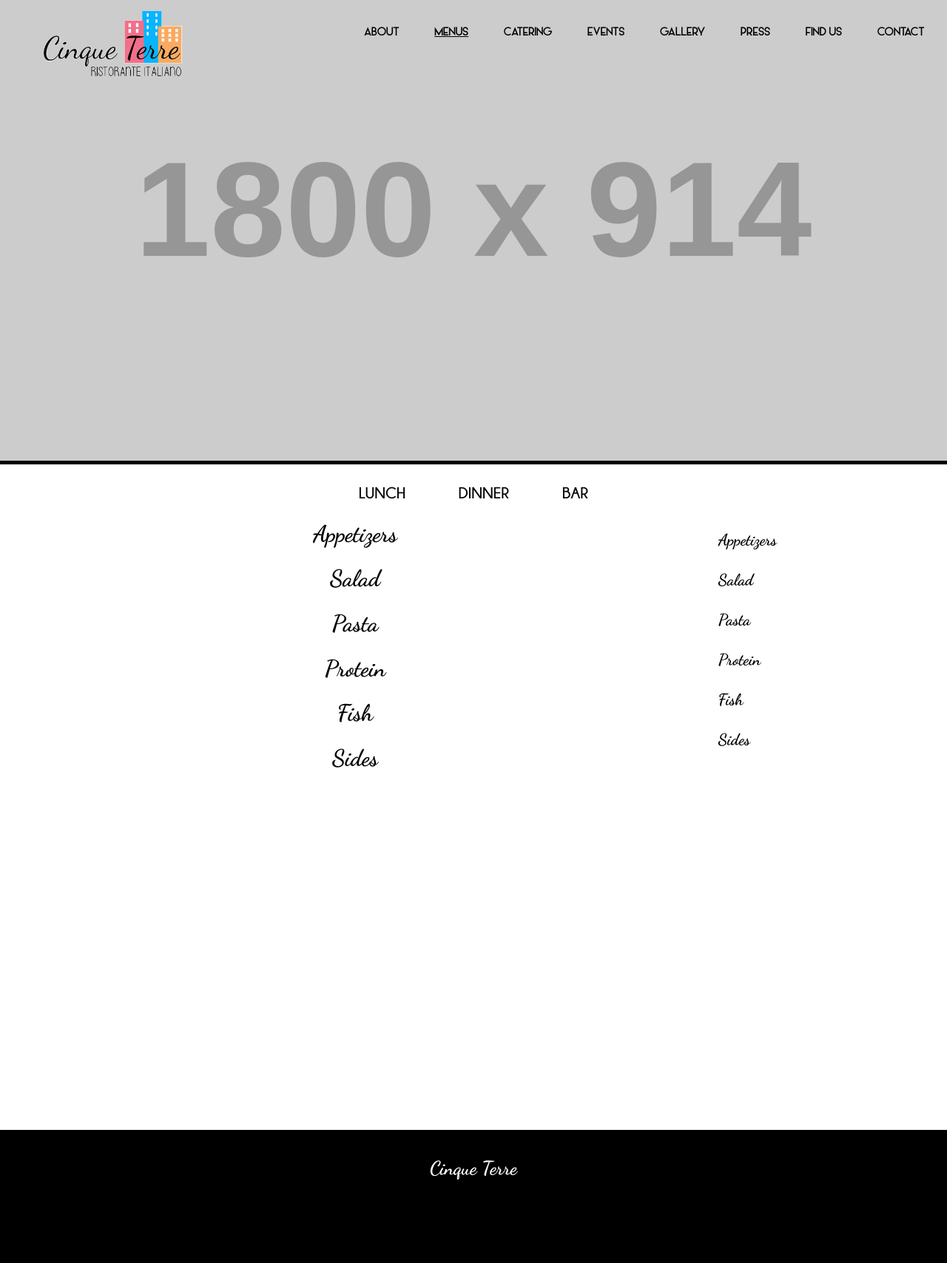
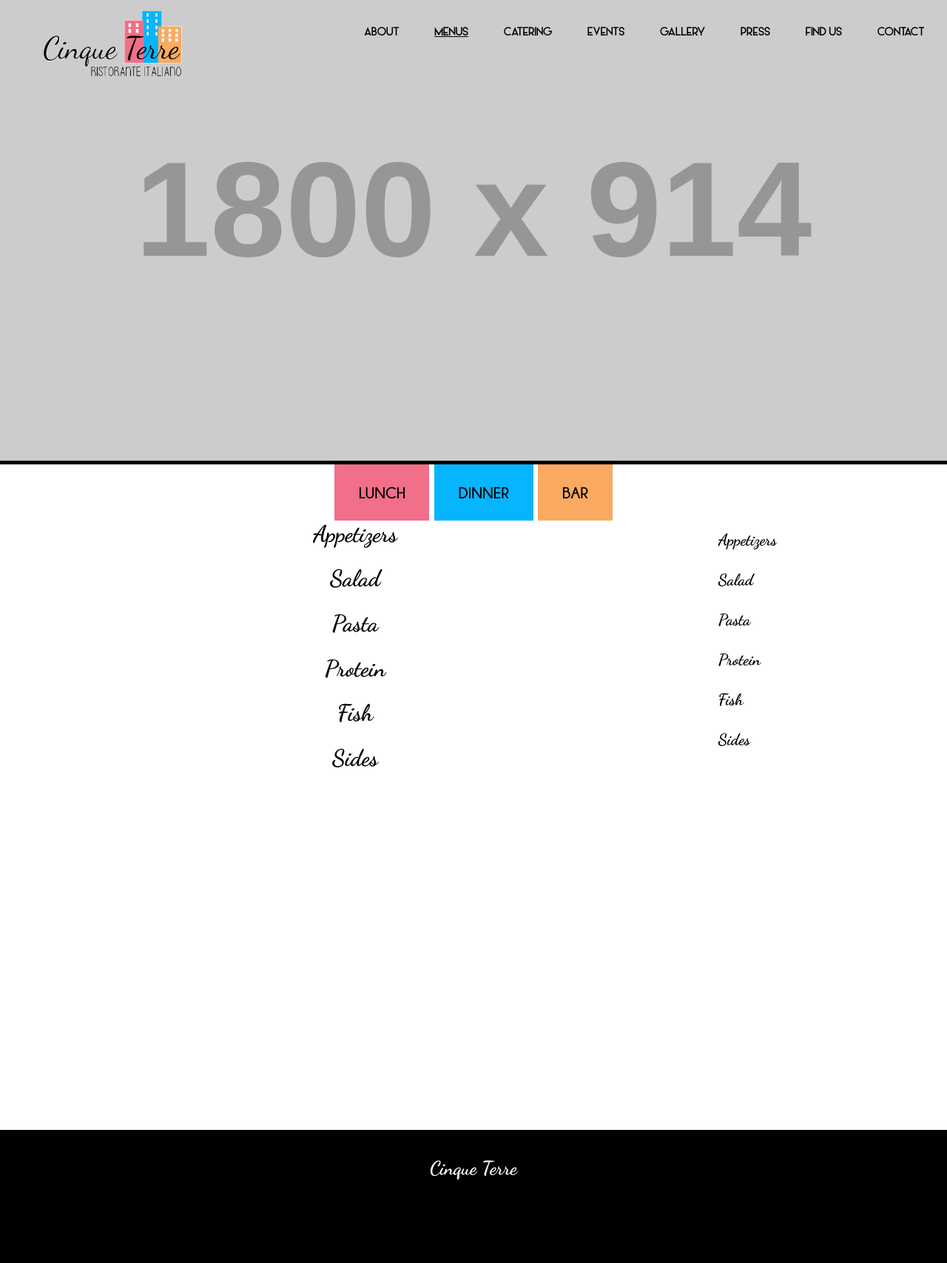
Before and after one commit to cinqueterreli/cinqueterre.github.io, a Jekyll site: the page built from menus.html, in a window 1280 px wide. Shown: the whole page at 74% size. Built offline with Jekyll 4.4.1, drawn with Linux system fonts in a browser that asks for light colours; nearby versions of some CDN libraries.

Commit message:
weee color

```diff
--- a/_includes/menu-links.html
+++ b/_includes/menu-links.html
@@ -1,5 +1,5 @@
 <ul class="menu-links">
-	<li><a class="menu-link{% if page.title == "About" %} active{% endif %}" href="{{site.url}}/menus/lunch">LUNCH</a></li>
-	<li><a class="menu-link{% if page.title == "About" %} active{% endif %}" href="{{site.url}}/menus/dinner">DINNER</a></li>
-	<li><a class="menu-link{% if page.title == "About" %} active{% endif %}" href="{{site.url}}/menus/bar">BAR</a></li>
+	<li><a class="pink menu-link{% if page.title == "About" %} active{% endif %}" href="{{site.url}}/menus/lunch">LUNCH</a></li>
+	<li><a class="blue menu-link{% if page.title == "About" %} active{% endif %}" href="{{site.url}}/menus/dinner">DINNER</a></li>
+	<li><a class="orange menu-link{% if page.title == "About" %} active{% endif %}" href="{{site.url}}/menus/bar">BAR</a></li>
 </ul>
```
